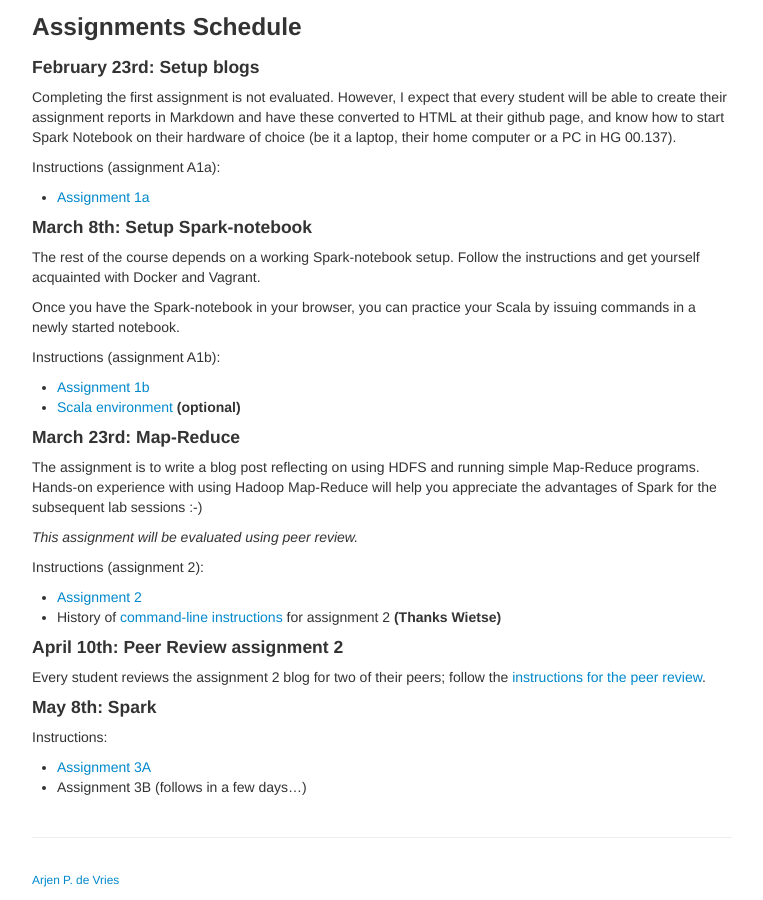
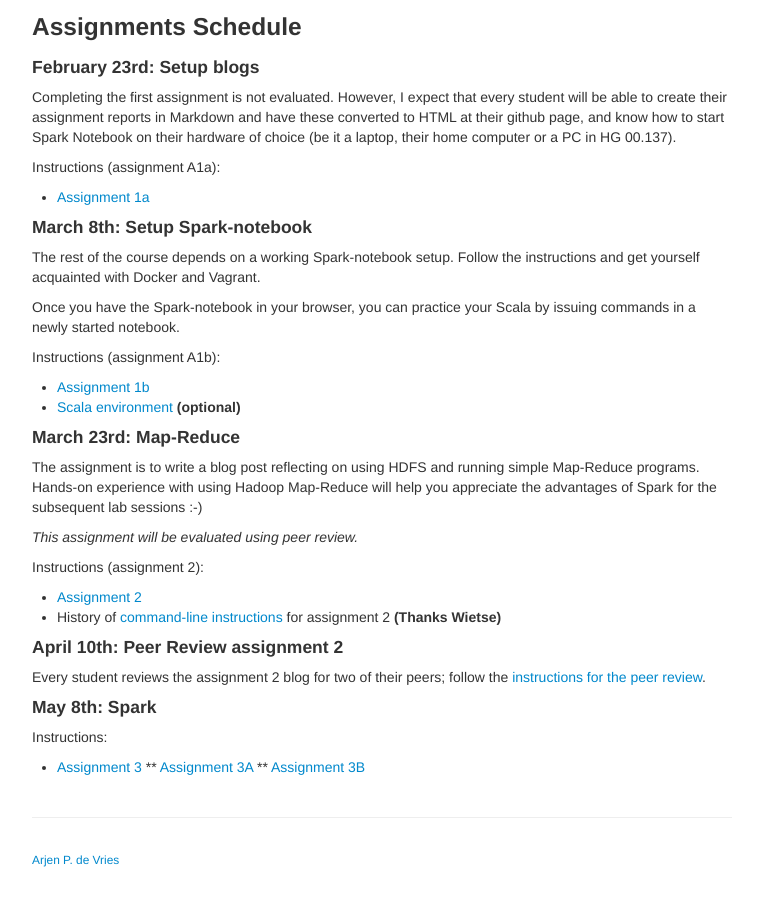
Before and after one commit to Thelukepet/course, a Jekyll site: the page built from index.md, in a window 1280 px wide and 900 px high, scrolled down 687 px. Shown: the whole window, without its empty margins (258-1021 px from the left). Built offline with Jekyll 4.4.1, drawn with Linux system fonts in a browser that asks for light colours.

Commit message:
Added link to A3

```diff
--- a/index.md
+++ b/index.md
@@ -78,5 +78,7 @@ follow the [instructions for the peer review](peer-review.html).
 #### May 8th: Spark
 
 Instructions:
-* [Assignment 3A](assignments/A3a-spark-rdd.html)
-* Assignment 3B (follows in a few days...)
+
+* [Assignment 3](assignments/A3-spark.html)
+** [Assignment 3A](assignments/A3a-spark-rdd.html)
+** [Assignment 3B](assignments/A3b-spark-df.html)
```
